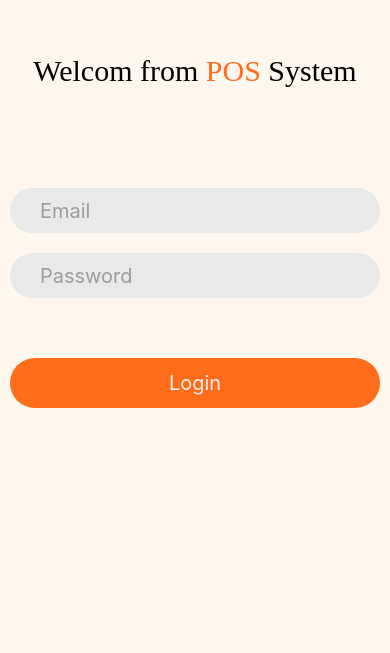
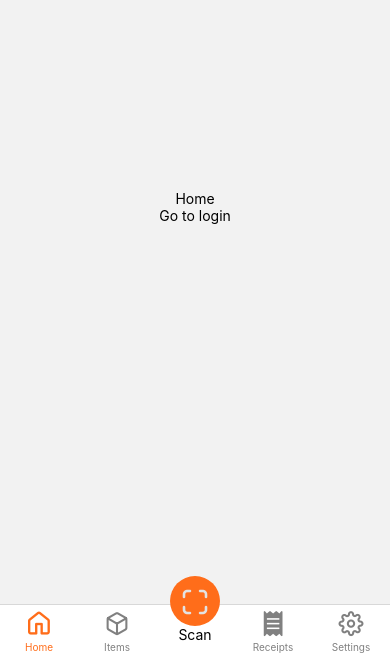
Before and after one commit to chawchitchitzaw/Maple_Mart_POS, a React Native app: screen /Bottomnavigator in a window 390 px wide. Shown: the part 191-844 px from the top of the page. Built offline with nearby package versions, Linux system fonts and the light colour scheme.

Commit message:
Bottombar_Upload

```diff
--- a/package.json
+++ b/package.json
@@ -12,6 +12,7 @@
   "dependencies": {
     "@react-native-async-storage/async-storage": "^1.23.1",
     "@react-native-masked-view/masked-view": "^0.3.1",
+    "@react-navigation/bottom-tabs": "^6.5.20",
     "@react-navigation/native": "^6.1.17",
     "@react-navigation/native-stack": "^6.9.26",
     "@react-navigation/stack": "^6.3.29",
@@ -20,7 +21,8 @@
     "react-native": "0.74.1",
     "react-native-gesture-handler": "^2.16.2",
     "react-native-safe-area-context": "^4.10.1",
-    "react-native-screens": "^3.31.1"
+    "react-native-screens": "^3.31.1",
+    "react-native-vector-icons": "^10.1.0"
   },
   "devDependencies": {
     "@babel/core": "^7.20.0",
--- /dev/null
+++ b/src/Screens/Home.js
@@ -0,0 +1,19 @@
+import {View, Text} from 'react-native';
+import React from 'react';
+import {TouchableOpacity} from 'react-native-gesture-handler';
+import {useNavigation} from '@react-navigation/native';
+
+const Home = () => {
+  const navigation = useNavigation();
+  return (
+    <View style={{alignItems: 'center', justifyContent: 'center', flex: 1}}>
+      <Text>Home</Text>
+
+      <TouchableOpacity onPress={() => navigation.navigate('Login')}>
+        <Text>Go to login</Text>
+      </TouchableOpacity>
+    </View>
+  );
+};
+
+export default Home;
--- a/src/Screens/Home/Home.js
+++ /dev/null
@@ -1,19 +0,0 @@
-import { View, Text } from 'react-native'
-import React from 'react'
-import { TouchableOpacity } from 'react-native-gesture-handler'
-import { useNavigation } from '@react-navigation/native'
-
-const Home = () => {
-  const navigation = useNavigation()
-  return (
-    <View>
-      <Text>Home</Text>
-
-      <TouchableOpacity onPress={()=>navigation.navigate('Login')}>
-        <Text>Go to login</Text>
-      </TouchableOpacity>
-    </View>
-  )
-}
-
-export default Home
--- /dev/null
+++ b/src/Screens/Items.js
@@ -0,0 +1,19 @@
+import {View, Text} from 'react-native';
+import React from 'react';
+import {TouchableOpacity} from 'react-native-gesture-handler';
+import {useNavigation} from '@react-navigation/native';
+
+const Items = () => {
+  const navigation = useNavigation();
+  return (
+    <View style={{alignItems: 'center', justifyContent: 'center', flex: 1}}>
+      <Text>jbhilpkoerf</Text>
+
+      <TouchableOpacity onPress={() => navigation.navigate('Login')}>
+        <Text>Go to login</Text>
+      </TouchableOpacity>
+    </View>
+  );
+};
+
+export default Items;
--- a/src/Screens/Login/Login.js
+++ b/src/Screens/Login/Login.js
@@ -33,7 +33,9 @@ const Login = () => {
     if (data) {
       try {
         await AsyncStorage.setItem('token', data.token);
-        navigation.navigate('Home');
+        navigation.navigate('Bottomnavigator', {
+          screen: 'Home',
+        });
         setEmail('');
         setPassword('');
       } catch (error) {
--- /dev/null
+++ b/src/Screens/Receipts.js
@@ -0,0 +1,19 @@
+import {View, Text} from 'react-native';
+import React from 'react';
+import {TouchableOpacity} from 'react-native-gesture-handler';
+import {useNavigation} from '@react-navigation/native';
+
+const Receipts = () => {
+  const navigation = useNavigation();
+  return (
+    <View style={{alignItems: 'center', justifyContent: 'center', flex: 1}}>
+      <Text>Rr5e5gtytum6</Text>
+
+      <TouchableOpacity onPress={() => navigation.navigate('Login')}>
+        <Text>Go to login</Text>
+      </TouchableOpacity>
+    </View>
+  );
+};
+
+export default Receipts;
--- /dev/null
+++ b/src/Screens/Scan.js
@@ -0,0 +1,19 @@
+import {View, Text} from 'react-native';
+import React from 'react';
+import {TouchableOpacity} from 'react-native-gesture-handler';
+import {useNavigation} from '@react-navigation/native';
+
+const Scan = () => {
+  const navigation = useNavigation();
+  return (
+    <View style={{alignItems: 'center', justifyContent: 'center', flex: 1}}>
+      <Text>cafdg5yujf</Text>
+
+      <TouchableOpacity onPress={() => navigation.navigate('Login')}>
+        <Text>Go to login</Text>
+      </TouchableOpacity>
+    </View>
+  );
+};
+
+export default Scan;
--- /dev/null
+++ b/src/Screens/Setting.js
@@ -0,0 +1,19 @@
+import {View, Text} from 'react-native';
+import React from 'react';
+import {TouchableOpacity} from 'react-native-gesture-handler';
+import {useNavigation} from '@react-navigation/native';
+
+const  Setting = () => {
+  const navigation = useNavigation();
+  return (
+    <View style={{alignItems: 'center', justifyContent: 'center', flex: 1}}>
+      <Text>nkjfjgtr0ytdds</Text>
+
+      <TouchableOpacity onPress={() => navigation.navigate('Login')}>
+        <Text>Go to login</Text>
+      </TouchableOpacity>
+    </View>
+  );
+};
+
+export default Setting;
--- /dev/null
+++ b/src/navigator/Bottomnavigator.js
@@ -0,0 +1,105 @@
+import {View, Text, StyleSheet, Settings} from 'react-native';
+import React from 'react';
+import {createBottomTabNavigator} from '@react-navigation/bottom-tabs';
+import Feather from 'react-native-vector-icons/Feather';
+import Octicons from 'react-native-vector-icons/Octicons';
+import Ionicons from 'react-native-vector-icons/Ionicons';
+import FontAwesome5 from 'react-native-vector-icons/FontAwesome5';
+import Items from '../Screens/Items';
+import Scan from '../Screens/Scan';
+import Receipts from '../Screens/Receipts';
+import Setting from '../Screens/Setting';
+import Home from '../Screens/Home';
+const Tab = createBottomTabNavigator();
+
+const Bottomnavigator = () => {
+  return (
+    <Tab.Navigator
+      initialRouteName="Home"
+      screenOptions={{
+        tabBarActiveTintColor: '#FF6D1A',
+        tabBarInactiveTintColor: 'grey',
+        height: 200,
+        headerShown: false,
+        tabBarHideOnKeyboard: true,
+      }}>
+      <Tab.Screen
+        name="Home"
+        component={Home}
+        options={{
+          tabBarIcon: ({color, size}) => (
+            <Octicons name="home" size={size} color={color} />
+          ),
+          tabBarShowLabel: true,
+          tabBarLabel: 'Home',
+        }}
+      />
+      <Tab.Screen
+        name="Items"
+        component={Items}
+        options={{
+          tabBarIcon: ({color, size}) => (
+            <Feather name="box" size={size} color={color} />
+          ),
+          tabBarShowLabel: true,
+          tabBarLabel: 'Items',
+        }}
+      />
+      <Tab.Screen
+        name="Scan"
+        component={Scan}
+        options={{
+          tabBarStyle: {display: 'none'},
+          tabBarIcon: () => (
+            <View
+              style={{
+                top: -20,
+                justifyContent: 'center',
+                alignItems: 'center',
+              }}>
+              <View
+                style={{
+                  width: 50,
+                  padding: 10,
+                  height: 50,
+                  backgroundColor: '#FF6D1A',
+                  borderRadius: 30,
+                }}>
+                <Ionicons name="scan" size={30} color={'#E3E3E3'} />
+              </View>
+              <Text style={{marginBottom: 0}}>Scan</Text>
+            </View>
+          ),
+
+          tabBarLabel: '',
+          tabBarShowLabel: true,
+        }}
+      />
+      <Tab.Screen
+        name="Receipts"
+        component={Receipts}
+        options={{
+          tabBarIcon: ({color, size}) => (
+            <FontAwesome5 name="receipt" size={size} color={color} />
+          ),
+          tabBarShowLabel: true,
+          tabBarLabel: 'Receipts',
+        }}
+      />
+      <Tab.Screen
+        name="Settings"
+        component={Setting}
+        options={{
+          tabBarIcon: ({color, size}) => (
+            <Feather name="settings" size={size} color={color} />
+          ),
+          tabBarLabel: 'Settings',
+          tabBarShowLabel: true,
+        }}
+      />
+    </Tab.Navigator>
+  );
+};
+
+export default Bottomnavigator;
+const style = StyleSheet.create({});
--- a/src/navigator/MyStack.js
+++ b/src/navigator/MyStack.js
@@ -1,16 +1,18 @@
-import { createStackNavigator } from "@react-navigation/stack";
-import Login from "../Screens/Login/Login";
-import Home from "../Screens/Home/Home";
-
-
+import {createStackNavigator} from '@react-navigation/stack';
+import Login from '../Screens/Login/Login';
+import Bottomnavigator from './Bottomnavigator';
+import Home from '../Screens/Home';
 
 const Stack = createStackNavigator();
 
 function MyStack() {
   return (
-    <Stack.Navigator initialRouteName="Login">
-        <Stack.Screen name ="Login" component={Login} options={{headerShown: false}} />
-        <Stack.Screen name ="Home" component={Home} options={{headerShown: false}} />
+    <Stack.Navigator
+      initialRouteName="Login"
+      screenOptions={{headerShown: false}}>
+      <Stack.Screen name="Login" component={Login} />
+      <Stack.Screen name="Bottomnavigator" component={Bottomnavigator} />
+      <Stack.Screen name="Home" component={Home} />
     </Stack.Navigator>
   );
 }
```
Also changed, not shown: 2 other files (tests, documents, lock files or other folders).
